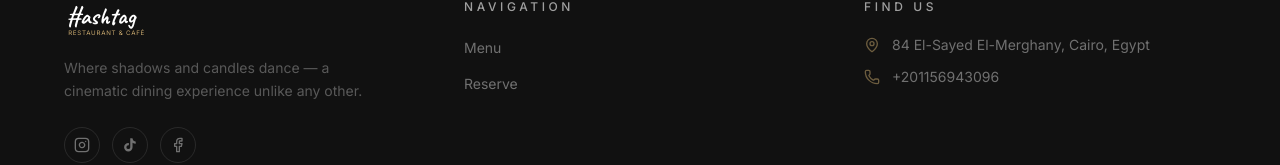
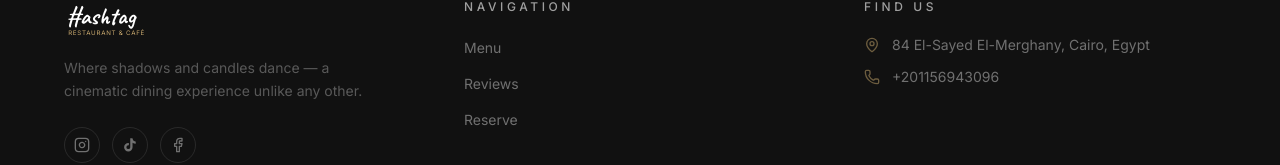
Before and after one commit to fahmymohsen777-cmd/hASHTAG, a React (Vite) app: page /reviews in a window 1280 px wide. Shown: the part 1531-1696 px from the top of the page. Built offline with nearby package versions, Linux system fonts and the light colour scheme; a web font is replaced by a local one.

Commit message:
fix(footer): add Reviews link

```diff
--- a/src/components/Footer.jsx
+++ b/src/components/Footer.jsx
@@ -19,6 +19,7 @@ const socials = [
 
 const links = [
   { label: 'Menu',    href: '/menu'    },
+  { label: 'Reviews', href: '/reviews' },
   { label: 'Reserve', href: '#booking' },
 ];
 
```
